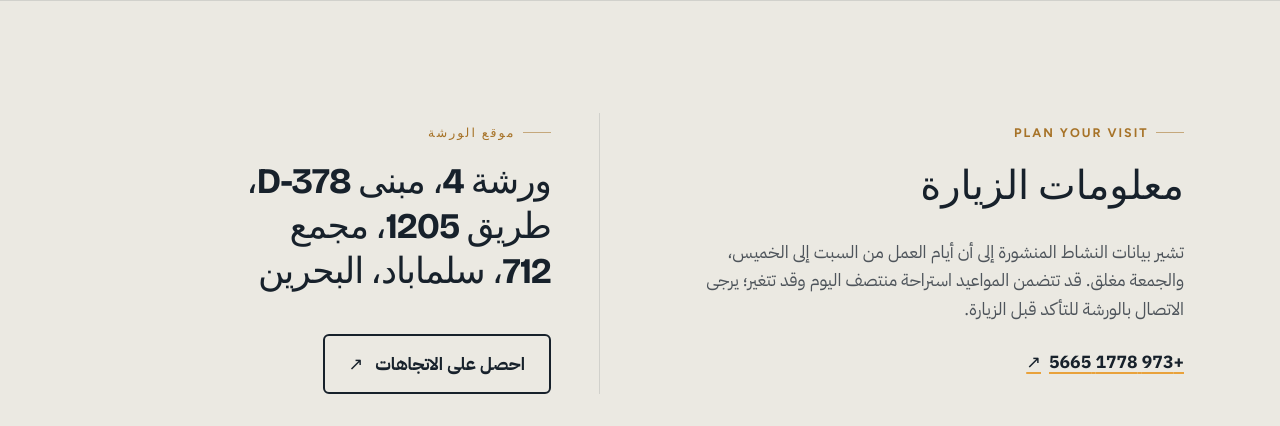
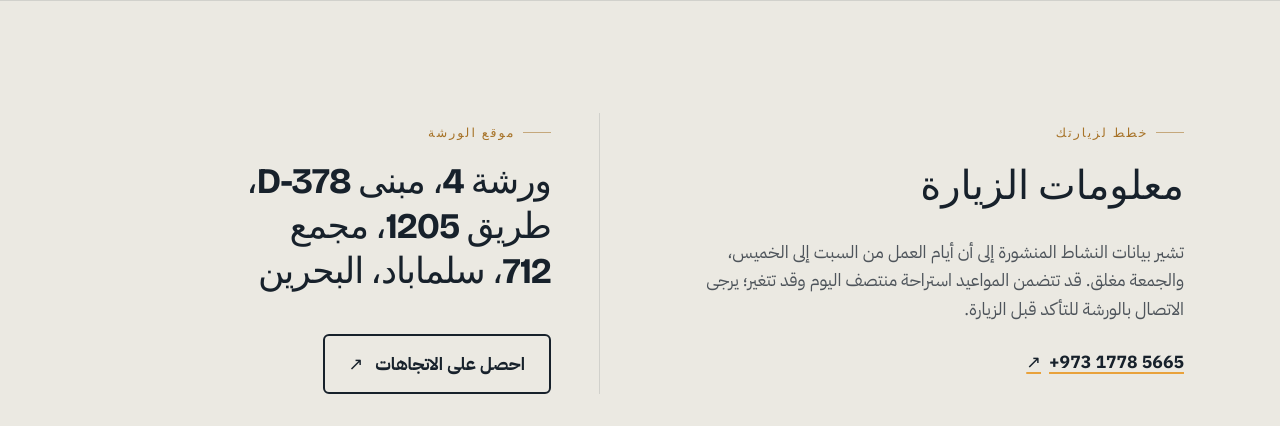
Before and after one commit to muhammedaadhilv69-crypto/karawan-garage-site, a Next.js app: page /ar in a window 1280 px wide. Shown: the part 1960-2386 px from the top of the page. Built offline with nearby package versions, Linux system fonts and the light colour scheme.

Commit message:
Translate all visible site copy

```diff
--- a/src/components/Hours.tsx
+++ b/src/components/Hours.tsx
@@ -9,11 +9,11 @@ export default function Hours({ t }: { t: Copy }) {
     <section id="hours" className="border-y border-hairline bg-[#ebe9e2] py-20 md:py-28">
       <Container className="grid gap-12 md:grid-cols-2 md:gap-20">
         <div>
-          <p className="eyebrow mb-4">Plan your visit</p>
+          <p className="eyebrow mb-4">{t.eyebrows.hours}</p>
           <SectionTitle>{t.sections.hours}</SectionTitle>
           <p className="max-w-lg leading-relaxed text-ink-2">{t.sections.hoursNote}</p>
-          <a href={`tel:${site.phone.replace(/[^\d+]/g, "")}`} className="mt-6 inline-flex items-center gap-2 font-bold text-ink underline decoration-signal decoration-2 underline-offset-4">
-            {site.phone} <span aria-hidden="true">↗</span>
+          <a href={`tel:${site.phone.replace(/[^\\d+]/g, "")}`} className="mt-6 inline-flex items-center gap-2 font-bold text-ink underline decoration-signal decoration-2 underline-offset-4">
+            <bdi dir="ltr">{site.phone}</bdi> <span aria-hidden="true">↗</span>
           </a>
         </div>
         <div className="flex flex-col justify-between border-s border-hairline ps-8 md:ps-12">
```
